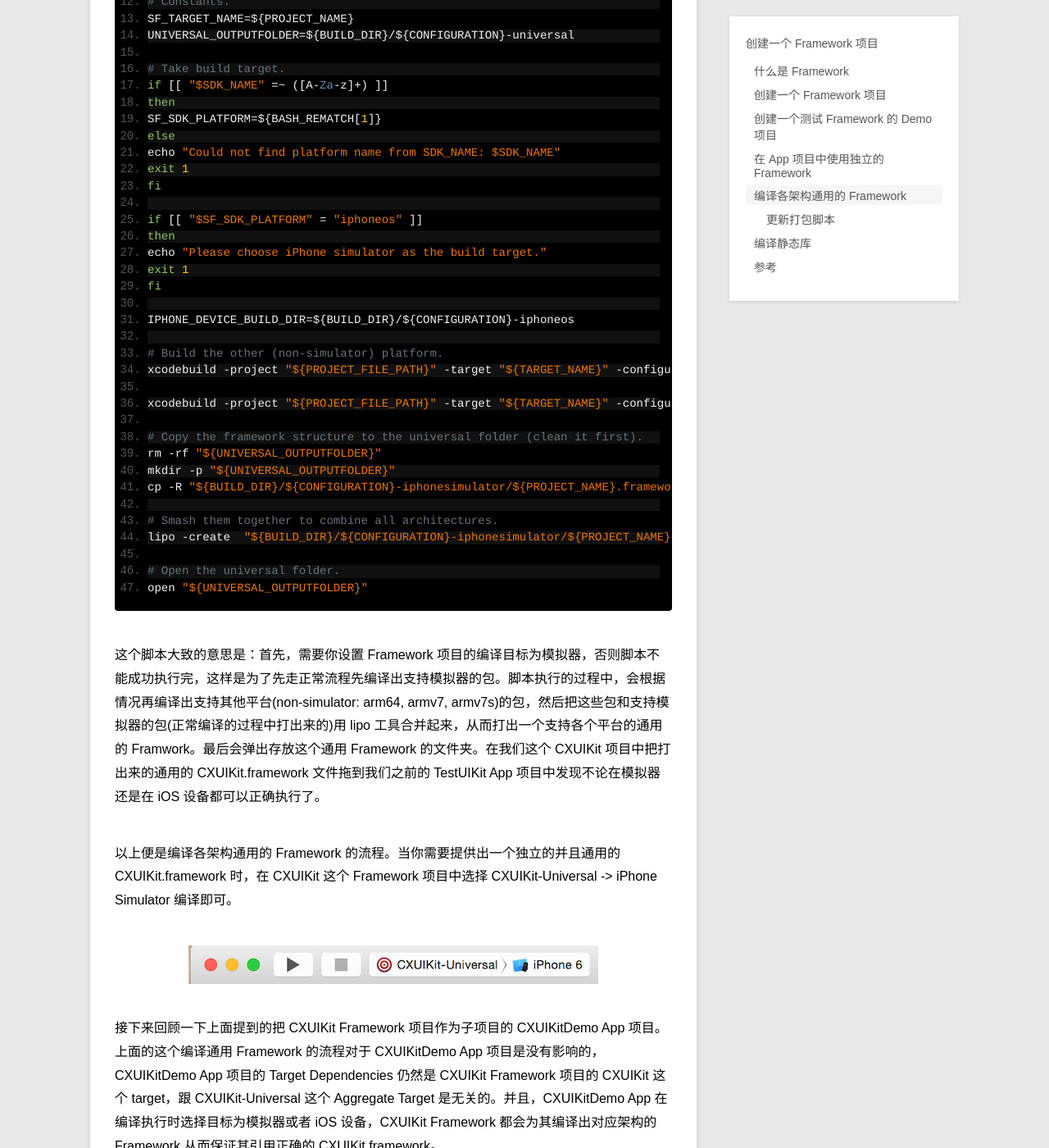
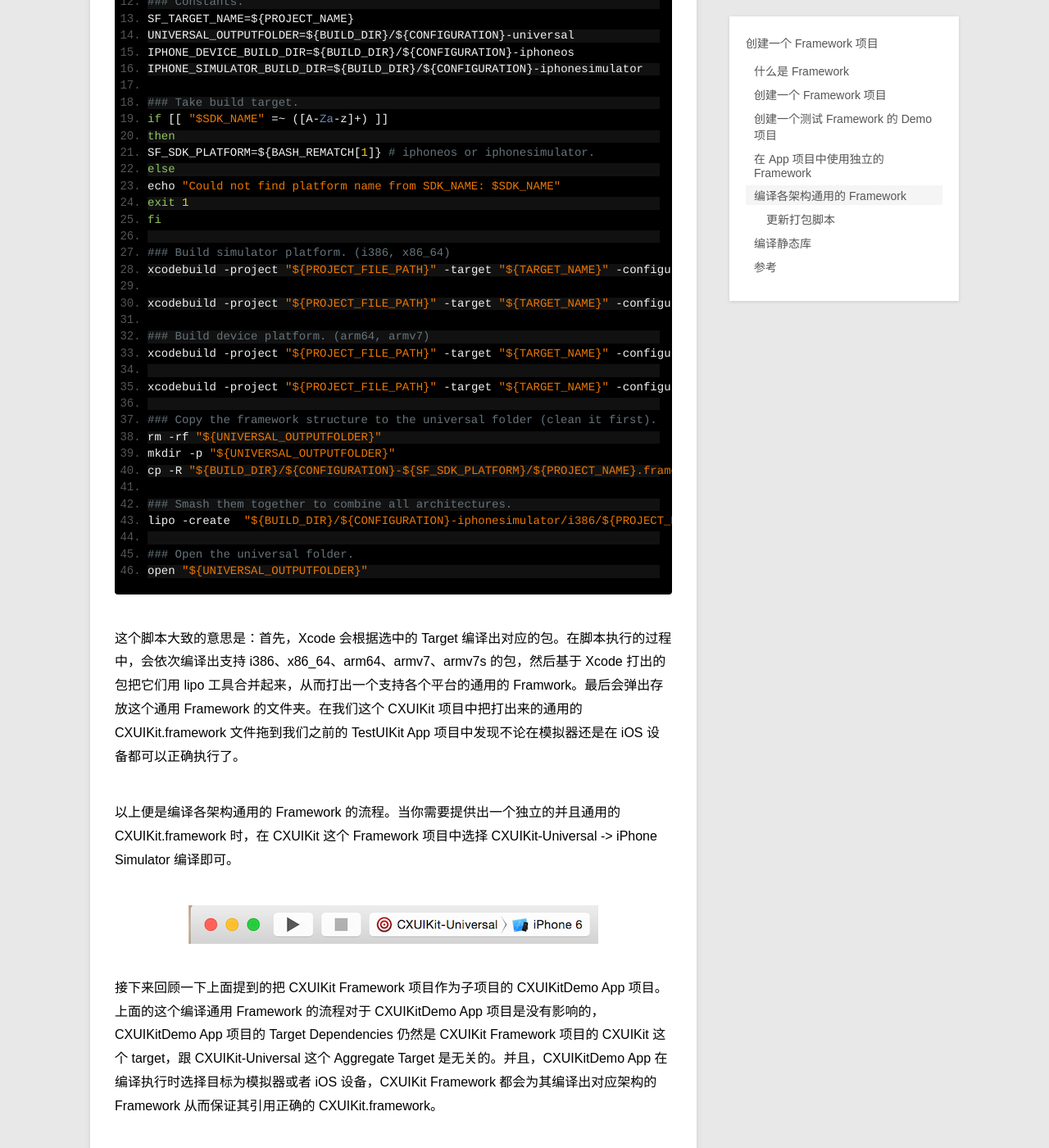
Before and after one commit to samirchen/samirchen.github.io, a Jekyll site: the page built from _posts/blog/2015-09-21-create-a-framework.md, in a window 1280 px wide and 1400 px high, scrolled down 10132 px. Shown: the whole window at 82% size. Built offline with Jekyll 4.4.1, drawn with Linux system fonts in a browser that asks for light colours; Markdown is read by kramdown in place of the engine named in the settings; comment, search, counter and statistics services are not loaded; some of the changed text lies outside the part shown.

Commit message:
Update blog.

```diff
--- a/_posts/blog/2015-09-21-create-a-framework.md
+++ b/_posts/blog/2015-09-21-create-a-framework.md
@@ -16,7 +16,7 @@
 
 动态库的常见形式包括：Windows 下的 `.dll` 文件，Linux 下的 `.so` 文件，Mac 下的 `.dylib` 文件。与静态库不同，动态库在编译时并不会被拷贝到目标程序中，目标程序中只会存储指向动态库的引用。等到程序运行时，动态库才会被真正加载进来。这样做的**好处**是不需要拷贝库代码到目标程序中，不会增大目标程序的体积，而且同一份库可以被多个程序使用（因此动态库也被叫做共享库）。此外，运行时才载入的特征也使得我们可以随时对动态库进行替换，而不需要重新编译代码，这点对开发者来说具有很大的吸引力。动态库的**缺点**主要是在载入时会需要一些性能消耗，而且动态库也使得目标程序需要依赖于外部环境，当目标程序依赖的动态库在外部环境中缺失或版本不符时，就会导致程序执行出错。
 
-回过头来再说 Framework，它其实就是一种动态链接库，只不过它除了打包代码外还能打包资源文件。在 iOS 8 发布时，苹果开放了对动态 Framework 的支持，这应该是苹果为支持 Extension 这一特性而做出的选择（Extension 和 App 是两个分开的可执行文件，它们之间共享代码，所以需要 Framework 支持）。但是这种动态 Framework 和系统自带的 Framework 还是有区别的，系统的 Framework 是不需要我们拷贝到 App 里的，但是我们自己的 Framework 还是需要拷贝到 App 里的。此外，虽然可以使用动态 Framework 了，但是从服务器动态更新动态库的做法在 iOS 上是不被苹果支持的，所以是无法实现的，因为 Sandbox 会验证动态库的签名，是从服务器加载的动态库是无法签名的。
+回过头来再说 Framework，它其实就是一种动态链接库，只不过它除了打包代码外还能打包资源文件。在 iOS 8 发布时，苹果开放了对动态 Framework 的支持，这应该是苹果为支持 Extension 这一特性而做出的选择（Extension 和 App 是两个分开的可执行文件，它们之间共享代码，所以需要 Framework 支持）。但是这种动态 Framework 和系统自带的 Framework 还是有区别的，系统的 Framework 是不需要我们拷贝到 App 里的，但是我们自己的 Framework 还是需要拷贝到 App 里的，因此这种 Framework 也叫做 Embedded Framework。可以使用动态 Framework 了，从服务器动态更新动态库的想法就显得自然而然了，但是在 iOS 上这样的做法是不被苹果支持的，会有被拒的风险。
 
 如我们所知，跟着 iOS 8 和 Xcode 6 一起发布的还有 Swift，现在 Swift 是不支持静态库的，只能支持动态 Framework。造成这个问题的原因主要是 Swift 的 Runtime 没有被包含在 iOS 系统中，而是会打包进 App 中（这也是造成 Swift App 体积大的原因），静态库会导致最终的目标程序中包含重复的 Runtime。同时拷贝 Runtime 这种做法也会导致在纯 Objective-C 的项目中使用 Swift 库出现问题。苹果声称等到 Swift 的 Runtime 稳定之后会被加入到系统当中，到时候这个限制就会被去除了。
 
@@ -163,67 +163,6 @@
 	set -e
 	set +u
 
-	# Avoid recursively calling this script.
-	if [[ $SF_MASTER_SCRIPT_RUNNING ]]
-	then
-	exit 0
-	fi
-	set -u
-	export SF_MASTER_SCRIPT_RUNNING=1
-
-	# Constants.
-	SF_TARGET_NAME=${PROJECT_NAME}
-	UNIVERSAL_OUTPUTFOLDER=${BUILD_DIR}/${CONFIGURATION}-universal
-
-	# Take build target.
-	if [[ "$SDK_NAME" =~ ([A-Za-z]+) ]]
-	then
-	SF_SDK_PLATFORM=${BASH_REMATCH[1]}
-	else
-	echo "Could not find platform name from SDK_NAME: $SDK_NAME"
-	exit 1
-	fi
-
-	if [[ "$SF_SDK_PLATFORM" = "iphoneos" ]]
-	then
-	echo "Please choose iPhone simulator as the build target."
-	exit 1
-	fi
-
-	IPHONE_DEVICE_BUILD_DIR=${BUILD_DIR}/${CONFIGURATION}-iphoneos
-
-	# Build the other (non-simulator) platform.
-	xcodebuild -project "${PROJECT_FILE_PATH}" -target "${TARGET_NAME}" -configuration "${CONFIGURATION}" -sdk iphoneos BUILD_DIR="${BUILD_DIR}" OBJROOT="${OBJROOT}" BUILD_ROOT="${BUILD_ROOT}" CONFIGURATION_BUILD_DIR="${IPHONE_DEVICE_BUILD_DIR}/arm64" SYMROOT="${SYMROOT}" ARCHS='arm64' VALID_ARCHS='arm64' $ACTION
-
-	xcodebuild -project "${PROJECT_FILE_PATH}" -target "${TARGET_NAME}" -configuration "${CONFIGURATION}" -sdk iphoneos BUILD_DIR="${BUILD_DIR}" OBJROOT="${OBJROOT}" BUILD_ROOT="${BUILD_ROOT}"  CONFIGURATION_BUILD_DIR="${IPHONE_DEVICE_BUILD_DIR}/armv7" SYMROOT="${SYMROOT}" ARCHS='armv7 armv7s' VALID_ARCHS='armv7 armv7s' $ACTION
-
-	# Copy the framework structure to the universal folder (clean it first).
-	rm -rf "${UNIVERSAL_OUTPUTFOLDER}"
-	mkdir -p "${UNIVERSAL_OUTPUTFOLDER}"
-	cp -R "${BUILD_DIR}/${CONFIGURATION}-iphonesimulator/${PROJECT_NAME}.framework" "${UNIVERSAL_OUTPUTFOLDER}/${PROJECT_NAME}.framework"
-
-	# Smash them together to combine all architectures.
-	lipo -create  "${BUILD_DIR}/${CONFIGURATION}-iphonesimulator/${PROJECT_NAME}.framework/${PROJECT_NAME}" "${BUILD_DIR}/${CONFIGURATION}-iphoneos/arm64/${PROJECT_NAME}.framework/${PROJECT_NAME}" "${BUILD_DIR}/${CONFIGURATION}-iphoneos/armv7/${PROJECT_NAME}.framework/${PROJECT_NAME}" -output "${UNIVERSAL_OUTPUTFOLDER}/${PROJECT_NAME}.framework/${PROJECT_NAME}"
-
-	# Open the universal folder.
-	open "${UNIVERSAL_OUTPUTFOLDER}"
-
-
-这个脚本大致的意思是：首先，需要你设置 Framework 项目的编译目标为模拟器，否则脚本不能成功执行完，这样是为了先走正常流程先编译出支持模拟器的包。脚本执行的过程中，会根据情况再编译出支持其他平台(non-simulator: arm64, armv7, armv7s)的包，然后把这些包和支持模拟器的包(正常编译的过程中打出来的)用 lipo 工具合并起来，从而打出一个支持各个平台的通用的 Framwork。最后会弹出存放这个通用 Framework 的文件夹。在我们这个 CXUIKit 项目中把打出来的通用的 CXUIKit.framework 文件拖到我们之前的 TestUIKit App 项目中发现不论在模拟器还是在 iOS 设备都可以正确执行了。
-
-以上便是编译各架构通用的 Framework 的流程。当你需要提供出一个独立的并且通用的 CXUIKit.framework 时，在 CXUIKit 这个 Framework 项目中选择 CXUIKit-Universal -> iPhone Simulator 编译即可。
-
-![image](../../images/create-a-framework/build-universal-framework.png)
-
-接下来回顾一下上面提到的把 CXUIKit Framework 项目作为子项目的 CXUIKitDemo App 项目。上面的这个编译通用 Framework 的流程对于 CXUIKitDemo App 项目是没有影响的，CXUIKitDemo App 项目的 Target Dependencies 仍然是 CXUIKit Framework 项目的 CXUIKit 这个 target，跟 CXUIKit-Universal 这个 Aggregate Target 是无关的。并且，CXUIKitDemo App 在编译执行时选择目标为模拟器或者 iOS 设备，CXUIKit Framework 都会为其编译出对应架构的 Framework 从而保证其引用正确的 CXUIKit.framework。
-
-
-###更新打包脚本
-更新后的打包脚本不再依赖编译时选中的 Target，并支持所有平台（i386/x86_64/armv7/armv7s/arm64)。也就是说，不管你编译时选中 Device 还是 Simulator，都会为你编译出支持所有平台的包。
-
-	set -e
-	set +u
-
 	### Avoid recursively calling this script.
 	if [[ $SF_MASTER_SCRIPT_RUNNING ]]
 	then
@@ -268,6 +207,21 @@
 	### Open the universal folder.
 	open "${UNIVERSAL_OUTPUTFOLDER}"
 
+
+这个脚本大致的意思是：首先，Xcode 会根据选中的 Target 编译出对应的包。在脚本执行的过程中，会依次编译出支持 i386、x86_64、arm64、armv7、armv7s 的包，然后基于 Xcode 打出的包把它们用 lipo 工具合并起来，从而打出一个支持各个平台的通用的 Framwork。最后会弹出存放这个通用 Framework 的文件夹。在我们这个 CXUIKit 项目中把打出来的通用的 CXUIKit.framework 文件拖到我们之前的 TestUIKit App 项目中发现不论在模拟器还是在 iOS 设备都可以正确执行了。
+
+以上便是编译各架构通用的 Framework 的流程。当你需要提供出一个独立的并且通用的 CXUIKit.framework 时，在 CXUIKit 这个 Framework 项目中选择 CXUIKit-Universal -> iPhone Simulator 编译即可。
+
+![image](../../images/create-a-framework/build-universal-framework.png)
+
+接下来回顾一下上面提到的把 CXUIKit Framework 项目作为子项目的 CXUIKitDemo App 项目。上面的这个编译通用 Framework 的流程对于 CXUIKitDemo App 项目是没有影响的，CXUIKitDemo App 项目的 Target Dependencies 仍然是 CXUIKit Framework 项目的 CXUIKit 这个 target，跟 CXUIKit-Universal 这个 Aggregate Target 是无关的。并且，CXUIKitDemo App 在编译执行时选择目标为模拟器或者 iOS 设备，CXUIKit Framework 都会为其编译出对应架构的 Framework 从而保证其引用正确的 CXUIKit.framework。
+
+
+###更新打包脚本
+更新后的打包脚本不再依赖编译时选中的 Target，并支持所有平台（i386/x86_64/armv7/armv7s/arm64)。也就是说，不管你编译时选中 Device 还是 Simulator，都会为你编译出支持所有平台的包。
+
+
+
 ##编译静态库
 
 动态 Framework 毫无疑问是我们优先考虑的代码打包方式，但是为了兼容一些低版本系统对动态库的限制，我们有时候还是需要打包静态库来使用，我们可以通过下面几步来实现：
```
